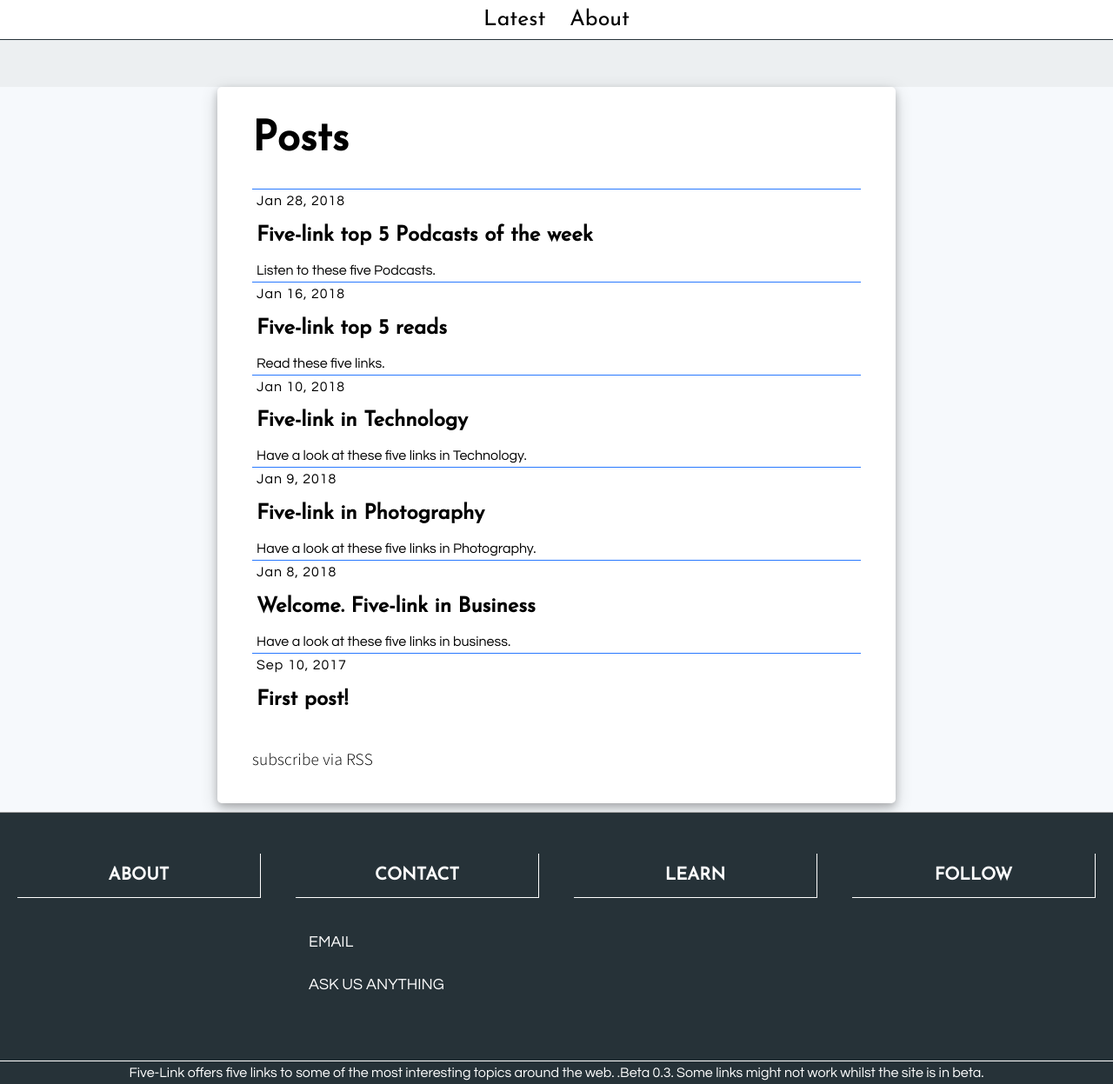
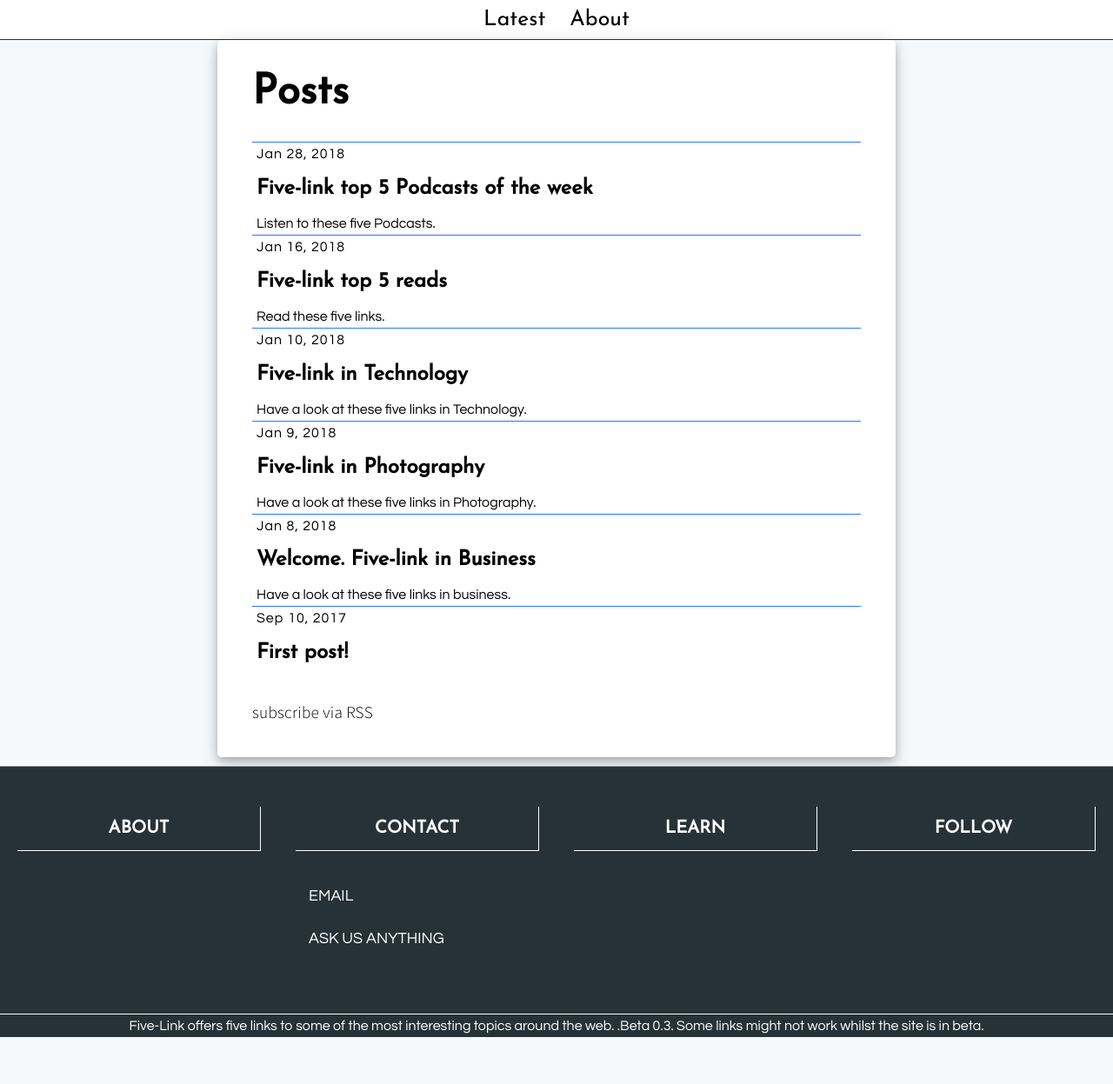
Before and after one commit to hub63501/my-links, a Jekyll site: the page built from index.md, in a window 1280 px wide. Shown: the whole page at 87% size. Built offline with Jekyll 4.4.1, drawn with Linux system fonts in a browser that asks for light colours; after the commit the page ends 1193 px from its top, so only the background shows below that.

Commit message:
minor update

```diff
--- a/_layouts/Page_home_layout.html
+++ b/_layouts/Page_home_layout.html
@@ -49,19 +49,6 @@
 
    {%include header.html%}
 
-   <div class="Front-title">
-     <div class="Front-title-inner">
-       <h1>{{ page.title }}</h1>
-     </div>
-    </div>
-
-
-
-
-
-
-
-
 
 
 <div class="Sect-l-1">
@@ -69,22 +56,6 @@
         {{ content }}
     </div>
 </div>
-
-
-
-
-
-
-
-
-
-
-
-
-
-
-
-
 
     <footer class="footer-light">
      <div class="footer-light-list-wrap-about">
```
